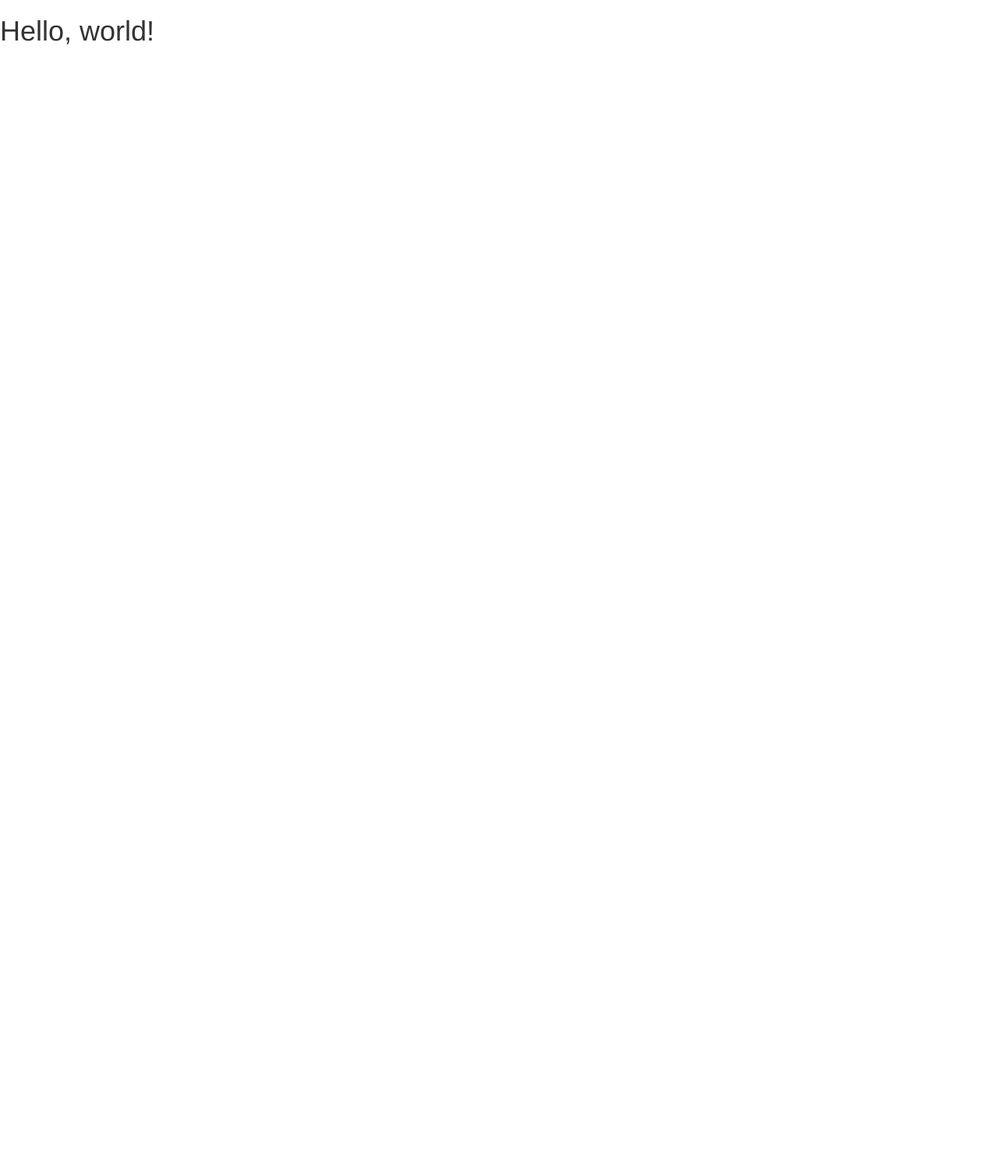
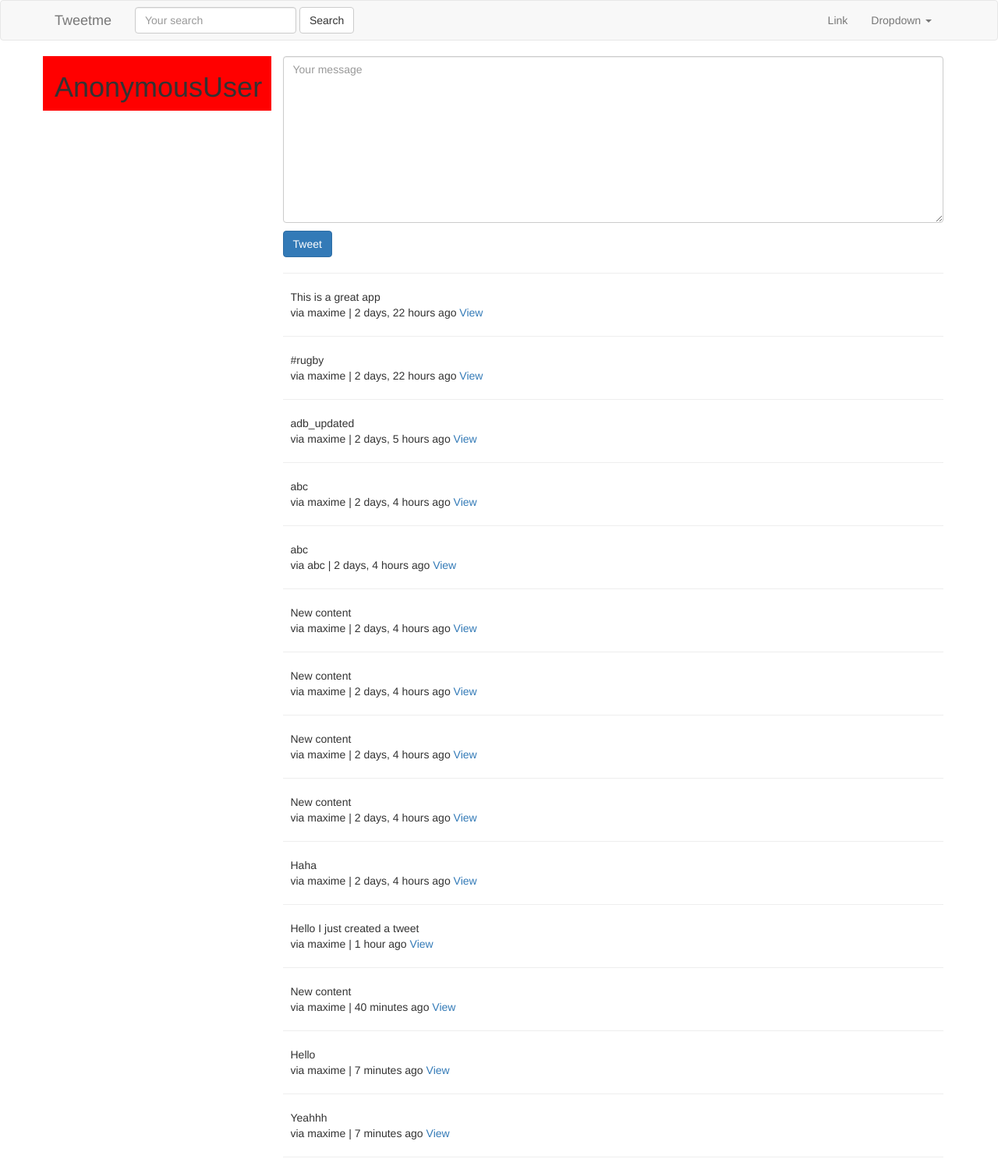
Before and after one commit to MaximeHarmant/tweetme, a Django app: page / in a window 1280 px wide. Before the commit the page is almost empty. Shown: the whole page at 78% size. Before the commit the page ends 57 px from the top, so only its background shows below. Run offline with Django 3.2, Linux system fonts and the light colour scheme; data comes from the database, SQL or seed files in the repository; both versions use the stored data as it was after the commit; some libraries are stand-ins or nearby versions.

Commit message:
bootstrap for navbar, create tweet and list tweets

```diff
--- /dev/null
+++ b/src/templates/base.html
@@ -0,0 +1,34 @@
+{% load static %}
+
+<html lang="en">
+  <head>
+    <meta charset="utf-8">
+    <meta http-equiv="X-UA-Compatible" content="IE=edge">
+    <meta name="viewport" content="width=device-width, initial-scale=1">
+    <!-- The above 3 meta tags *must* come first in the head; any other head content must come *after* these tags -->
+    <title>{% block title %}Tweetme.co{% endblock title %} </title>
+
+    <!-- Bootstrap -->
+    <link href="{% static 'css/bootstrap.min.css' %}" rel="stylesheet">
+
+
+    <!-- HTML5 shim and Respond.js for IE8 support of HTML5 elements and media queries -->
+    <!-- WARNING: Respond.js doesn't work if you view the page via file:// -->
+    <!--[if lt IE 9]>
+      <script src="https://oss.maxcdn.com/html5shiv/3.7.3/html5shiv.min.js"></script>
+      <script src="https://oss.maxcdn.com/respond/1.4.2/respond.min.js"></script>
+    <![endif]-->
+  </head>
+  <body>
+    {% include 'navbar.html' %}
+    <div class='container'>
+        {% block content %}
+        {% endblock content %}
+    </div>
+
+    <!-- jQuery (necessary for Bootstrap's JavaScript plugins) -->
+    <script src="https://ajax.googleapis.com/ajax/libs/jquery/1.12.4/jquery.min.js"></script>
+    <!-- Include all compiled plugins (below), or include individual files as needed -->
+    <script src="{% static 'js/bootstrap.min.js' %}"></script>
+  </body>
+</html>
--- a/src/templates/home.html
+++ b/src/templates/home.html
@@ -1,30 +1,3 @@
-{% load static %}
+{% extends 'base.html' %}
 
-<html lang="en">
-  <head>
-    <meta charset="utf-8">
-    <meta http-equiv="X-UA-Compatible" content="IE=edge">
-    <meta name="viewport" content="width=device-width, initial-scale=1">
-    <!-- The above 3 meta tags *must* come first in the head; any other head content must come *after* these tags -->
-    <title>Bootstrap 101 Template</title>
-
-    <!-- Bootstrap -->
-    <link href="{% static 'css/bootstrap.min.css' %}" rel="stylesheet">
-
-
-    <!-- HTML5 shim and Respond.js for IE8 support of HTML5 elements and media queries -->
-    <!-- WARNING: Respond.js doesn't work if you view the page via file:// -->
-    <!--[if lt IE 9]>
-      <script src="https://oss.maxcdn.com/html5shiv/3.7.3/html5shiv.min.js"></script>
-      <script src="https://oss.maxcdn.com/respond/1.4.2/respond.min.js"></script>
-    <![endif]-->
-  </head>
-  <body>
-    <h1>Hello, world!</h1>
-
-    <!-- jQuery (necessary for Bootstrap's JavaScript plugins) -->
-    <script src="https://ajax.googleapis.com/ajax/libs/jquery/1.12.4/jquery.min.js"></script>
-    <!-- Include all compiled plugins (below), or include individual files as needed -->
-    <script src="{% static 'js/bootstrap.min.js' %}"></script>
-  </body>
-</html>
+{% block title %} {{ block.super }} | Welcome{% endblock title %}
--- /dev/null
+++ b/src/templates/navbar.html
@@ -0,0 +1,32 @@
+<nav class="navbar navbar-default">
+  <div class="container">
+    <!-- Brand and toggle get grouped for better mobile display -->
+    <div class="navbar-header">
+      <button type="button" class="navbar-toggle collapsed" data-toggle="collapse" data-target="#bs-example-navbar-collapse-1" aria-expanded="false">
+        <span class="sr-only">Toggle navigation</span>
+        <span class="icon-bar"></span>
+        <span class="icon-bar"></span>
+        <span class="icon-bar"></span>
+      </button>
+      <a class="navbar-brand" href="{% url 'home' %}">Tweetme</a>
+      {% include 'tweets/search_form.html' %}
+    </div>
+
+    <!-- Collect the nav links, forms, and other content for toggling -->
+    <div class="collapse navbar-collapse" id="bs-example-navbar-collapse-1">
+      <ul class="nav navbar-nav navbar-right">
+        <li><a href="#">Link</a></li>
+        <li class="dropdown">
+          <a href="#" class="dropdown-toggle" data-toggle="dropdown" role="button" aria-haspopup="true" aria-expanded="false">Dropdown <span class="caret"></span></a>
+          <ul class="dropdown-menu">
+            <li><a href="#">Action</a></li>
+            <li><a href="#">Another action</a></li>
+            <li><a href="#">Something else here</a></li>
+            <li role="separator" class="divider"></li>
+            <li><a href="#">Separated link</a></li>
+          </ul>
+        </li>
+      </ul>
+    </div><!-- /.navbar-collapse -->
+  </div><!-- /.container-fluid -->
+</nav>
--- a/src/tweetme/urls.py
+++ b/src/tweetme/urls.py
@@ -18,11 +18,11 @@ from django.contrib import admin
 from django.conf import settings
 from django.conf.urls.static import static
 
-from .views import home
+from tweets.views import TweetListView
 
 urlpatterns = [
     url(r'^admin/', admin.site.urls),
-    url(r'^$', home, name='home'),
+    url(r'^$', TweetListView.as_view(), name='home'),
     url(r'^tweet/', include('tweets.urls', namespace='tweet')),
 ]
 
--- a/src/tweets/form.py
+++ b/src/tweets/form.py
@@ -4,6 +4,8 @@ from .models import Tweet
 
 
 class TweetModelForm(forms.ModelForm):
+    content = forms.CharField(label='', widget=forms.Textarea(attrs={'placeholder': 'Your message',
+                                                                     'class': 'form-control'}))
     class Meta:
         model = Tweet
         fields = [
--- a/src/tweets/templates/tweets/form.html
+++ b/src/tweets/templates/tweets/form.html
@@ -1,5 +1,5 @@
-<form class='form' method='POST' action=''>
+<form class='form' method='POST' action='{% if action_url %} {{ action_url }} {% endif %}' >
     {% csrf_token %}
     {{ form.as_p }}
-    <input type='submit' value='{{ btn_title }}' />
+    <input class='btn btn-primary' type='submit' value='{{ btn_title }}' />
 </form>
--- a/src/tweets/templates/tweets/search_form.html
+++ b/src/tweets/templates/tweets/search_form.html
@@ -1,4 +1,6 @@
-<form method='GET' action='{% url "tweet:list" %}'>
-    <input type='text' name='q' placeholder='Search' value={{ request.GET.q }}/>
-    <input type='submit' value='Search' />
+<form class='navbar-form navbar-left' method='GET' action='{% url "tweet:search" %}'>
+    <div class="form-group">
+        <input class="form-control" type='text' name='q' placeholder='Your search' value='{{ request.GET.q }}'/>
+    </div>
+    <input class="btn btn-default" type='submit' value='Search'/>
 </form>
--- a/src/tweets/templates/tweets/tweet_list.html
+++ b/src/tweets/templates/tweets/tweet_list.html
@@ -1,9 +1,33 @@
-{% include 'tweets/search_form.html' %}<br/>
+{% extends 'base.html' %}
 
+{% block content %}
+    <div class='row'>
+        <div class='col-sm-3 col-xs-12' style='background-color:red'>
+            <h1>{{ request.user }}</h1>
+        </div>
+        <div class='col-sm-9'>
+        {% if not request.GET.q %}
+            <div class=''>
+                {% include 'tweets/form.html' with form=create_form action_url=create_url btn_title='Tweet' %}
+            </div>
+            <hr/>
+        {% endif %}
         {% for object in object_list %}
+            <div class="media">
+                <div class="media-left">
+                    <a href="#">
+                        {% if object.image %}
+                        <img class="media-object" src="..." alt="...">
+                        {% endif %}
+                    </a>
+                </div>
+                <div class="media-body">
                     {{ object.content }}<br/>
-    {{ object.user }}<br/>
-    {{ object.timestamp|timesince }} ago<p/><br/><br/>
+                    via {{ object.user }} | {{ object.timestamp|timesince }} ago
+                    <a href='{{ object.get_absolute_url }}'>View</a>
+                </div>
+            </div>
+            <hr/>
         {% empty %}
             {% if request.GET.q %}
                 <p>No tweets found.</p>
@@ -11,3 +35,6 @@
                 <p>No tweets yet.</p>
             {% endif %}
         {% endfor %}
+        </div>
+    </div>
+{% endblock content %}
--- a/src/tweets/templates/tweets/update_view.html
+++ b/src/tweets/templates/tweets/update_view.html
@@ -1 +1,5 @@
-{% include 'tweets/form.html' with form=form btn_title='Update' %}
+{% extends 'base.html' %}
+
+{% block content %}
+    {% include 'tweets/form.html' with form=form btn_title='Update' %}
+{% endblock content %}
--- a/src/tweets/urls.py
+++ b/src/tweets/urls.py
@@ -1,9 +1,11 @@
 from django.conf.urls import url
+from django.views.generic import RedirectView
 
-from .views import TweetCreateView, TweetDeleteView, TweetDetailView, TweetListView, TweetUpdateView
+from .views import TweetCreateView, TweetDeleteView, TweetDetailView, TweetUpdateView, TweetListView
 
 urlpatterns = [
-    url(r'^$', TweetListView.as_view(), name='list'),  # /tweet/
+    url(r'^$', RedirectView.as_view(url="/")),  # /tweet/
+    url(r'^search/$', TweetListView.as_view(), name='search'),  # /tweet/search/
     url(r'^create/$', TweetCreateView.as_view(), name='create'),  # /tweet/create/
     url(r'^(?P<pk>\d+)/$', TweetDetailView.as_view(), name='detail'),  # /tweet/1/
     url(r'^(?P<pk>\d+)/update/$', TweetUpdateView.as_view(), name='update'),  # /tweet/1/update/
--- a/src/tweets/views.py
+++ b/src/tweets/views.py
@@ -45,5 +45,6 @@ class TweetListView(ListView):
 
     def get_context_data(self, **kwargs):
         context = super(TweetListView, self).get_context_data(**kwargs)
-        # context['another_list'] = Tweet.objects.all()
+        context['create_form'] = TweetModelForm()
+        context['create_url'] = reverse_lazy('tweet:create')
         return context
```
Also changed, not shown: src/tweets/templates/tweets/create_view.html (+10 -1 lines), src/tweets/templates/tweets/tweet_confirm_delete.html (+9 -5 lines), src/tweets/templates/tweets/tweet_detail.html (+7 -3 lines), src/db.sqlite3. Lines whose indentation alone changed are shown as unchanged.
